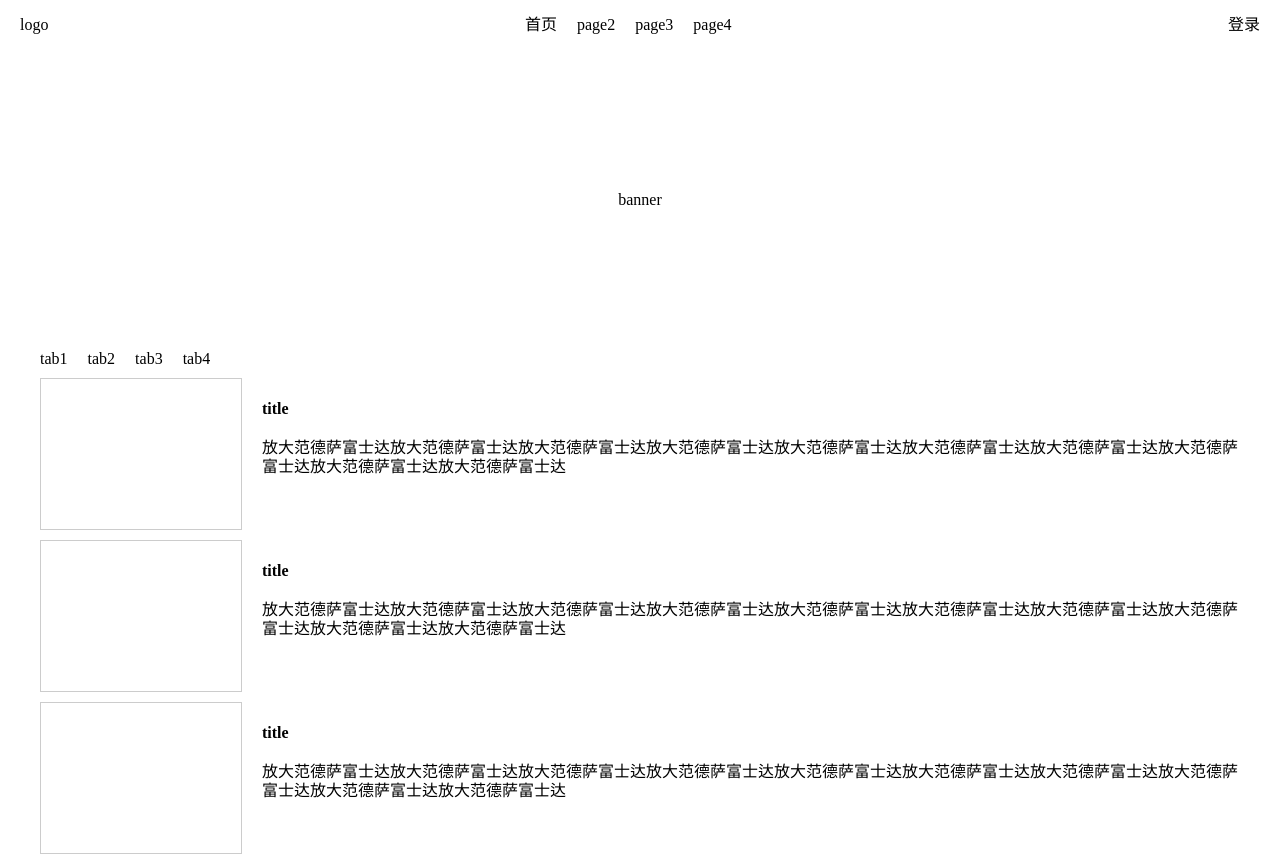
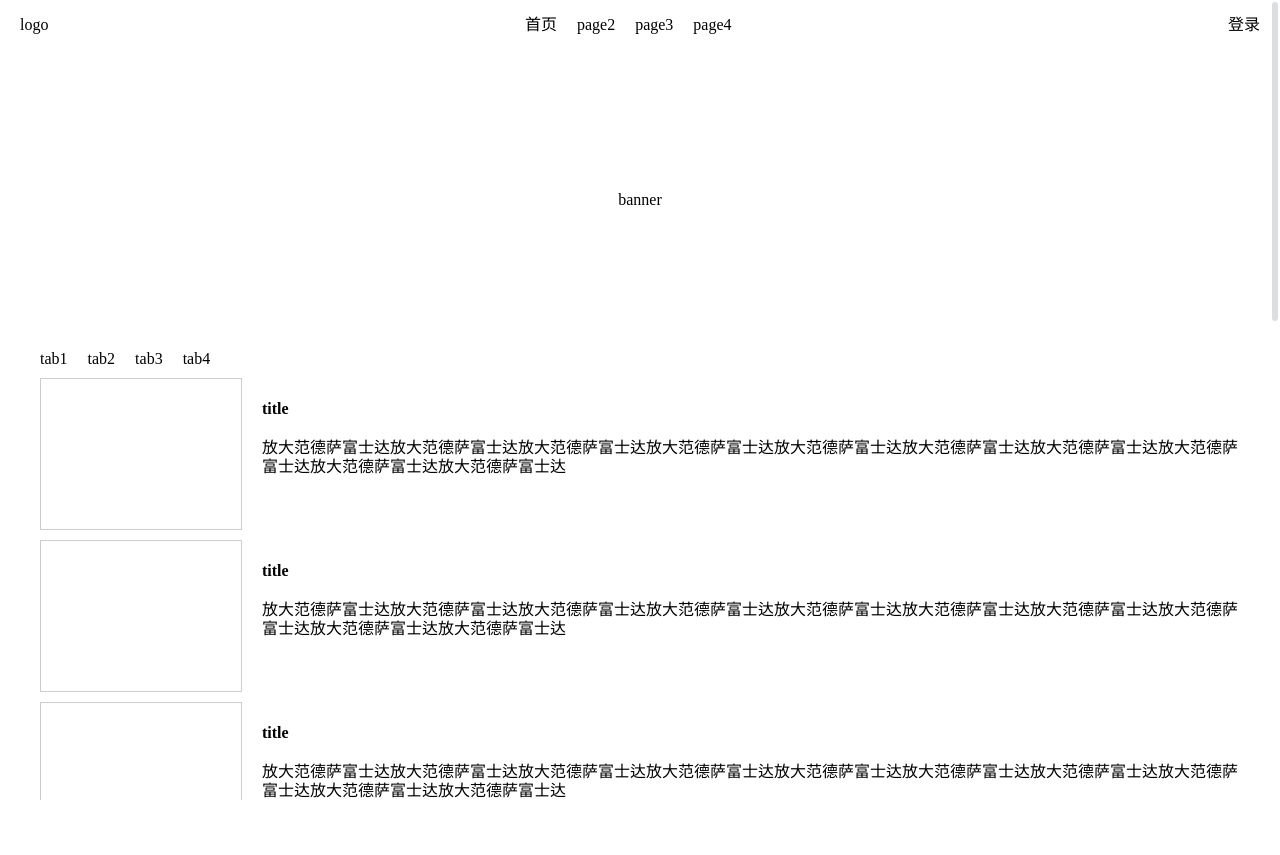
Before and after one commit to jgsrty/shss-web-pc, a Vue app: page /#/home in a window 1280 px wide. Shown: the top 855 px of the page. After the commit the page ends 800 px from the top, so only its background shows below. Built offline with nearby package versions, Linux system fonts and the light colour scheme.

Commit message:
引入ele，修复滚动条定位问题

```diff
--- a/package.json
+++ b/package.json
@@ -8,6 +8,7 @@
   },
   "dependencies": {
     "axios": "^0.18.0",
+    "element-ui": "^2.6.3",
     "nprogress": "^0.2.0",
     "vue": "^2.6.6",
     "vue-router": "^3.0.1",
--- a/src/permission.js
+++ b/src/permission.js
@@ -19,11 +19,11 @@ router.beforeEach((to, from, next) => {
     //   if (!store.getters.userInfo) {
     //     store.dispatch("getUserInfo");
     //   }
-      next();
+    next();
     // }
   } else {
     // if (whiteList.indexOf(to.path) !== -1) {
-      next();
+    next();
     // } else {
     //   next(`/login?redirect=${to.path}`); // 否则全部重定向到登录页
     // }
--- a/src/router/index.js
+++ b/src/router/index.js
@@ -35,12 +35,13 @@ export default new Router({
       path: "/about",
       component: Layout,
       name: "About",
+      redirect: "/about/index",
       // hidden: true,
       children: [
         {
-          path: "home",
+          path: "index",
           component: r =>
-            require.ensure([], () => r(require("@/views/About/index.vue"), "Home")),
+            require.ensure([], () => r(require("@/views/About/index.vue"), "About")),
           meta: { title: "关于", url: "/about" }
         }
       ]
--- a/src/views/About/index.vue
+++ b/src/views/About/index.vue
@@ -1,9 +1,15 @@
 <template>
-  <div>about</div>
+  <div>
+    <div v-for="(item,ind) in 100" :key="ind">about</div>
+  </div>
 </template>
 
 <script>
-export default {};
+export default {
+  mounted() {
+    console.log(123);
+  }
+};
 </script>
 
 <style scoped>
--- a/src/views/layout/components/head.vue
+++ b/src/views/layout/components/head.vue
@@ -47,8 +47,12 @@ export default {
 <style scoped lang="scss">
 .header {
   height: 50px;
+  z-index: 10;
   align-items: center;
   padding: 0 20px;
+  position: fixed;
+  left: 0;
+  right: 0;
   .navs {
     span {
       margin-right: 20px;
--- a/src/views/layout/layout.vue
+++ b/src/views/layout/layout.vue
@@ -1,9 +1,11 @@
 <template>
   <div class="app-layout">
-    <app-head></app-head>
-    <div class="contain">
-      <app-contain></app-contain>
-    </div>
+    <el-scrollbar ref="scrollBar">
+      <app-head></app-head>
+      <div class="contain">
+        <app-contain></app-contain>
+      </div>
+    </el-scrollbar>
   </div>
 </template>
 
@@ -14,11 +16,33 @@ export default {
   components: {
     appHead,
     appContain
+  },
+  watch: {
+    $route(to, from) {
+      console.log(this.$refs.scrollBar);
+      this.$refs["scrollBar"].wrap.scrollTop = 0;
+    }
   }
 };
 </script>
 
 <style lang="scss">
+html,
+body,
+#app,
+.app-layout,
+.el-scrollbar {
+  height: 100%;
+}
+.el-scrollbar__wrap {
+  overflow-x: hidden !important;
+}
+.app-layout {
+  position: relative;
+  .contain {
+    padding-top: 50px;
+  }
+}
 #nprogress {
   .bar {
     // background: red !important;
```
Also changed, not shown: src/main.js (+7 -0 lines), 1 other file (tests, documents, lock files or other folders).
